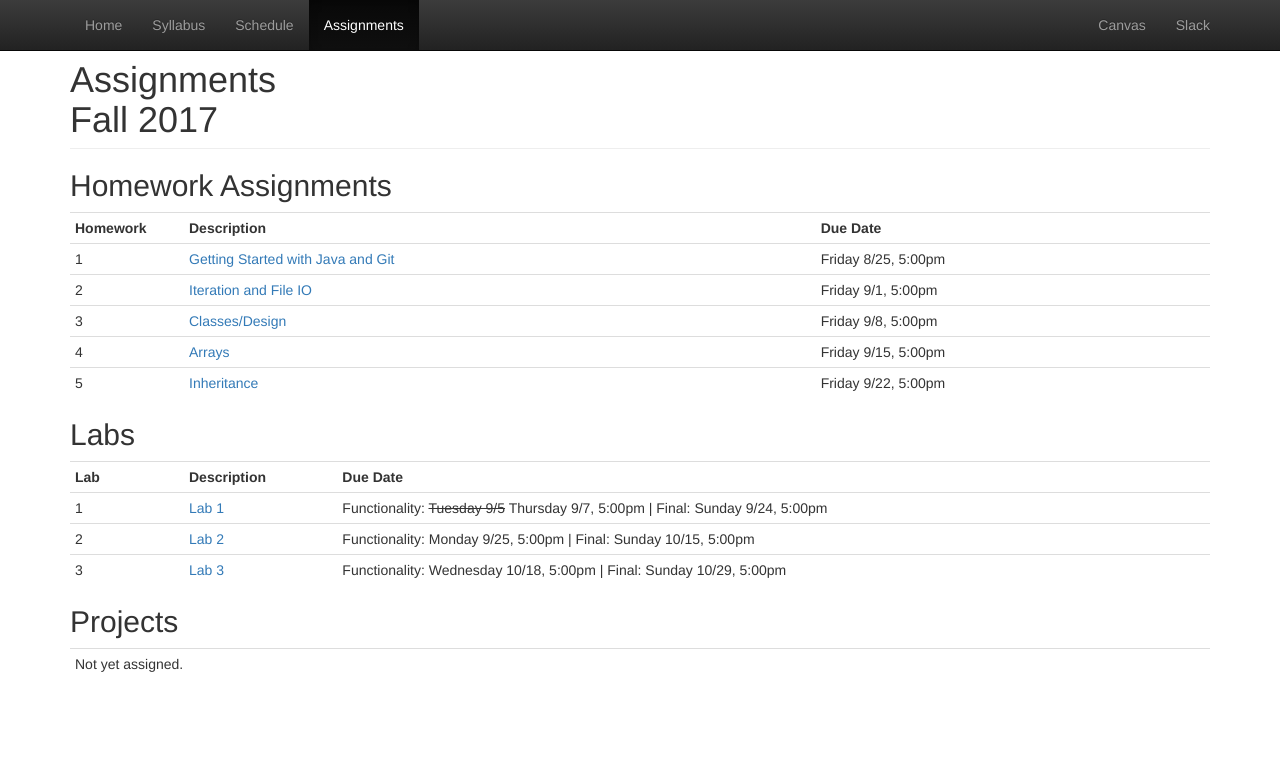
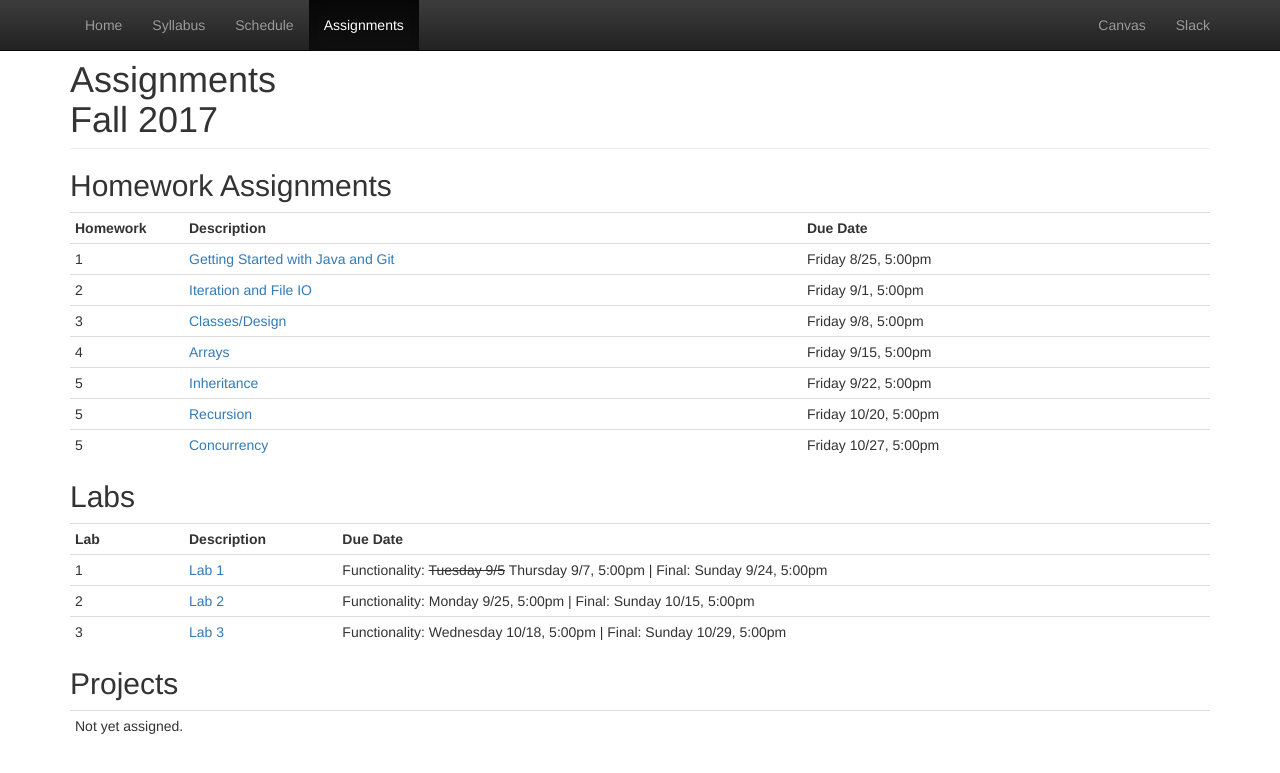
Before and after one commit to CS514-F17/cs514-f17.github.io, a Jekyll site: the page built from assignments.html, in a window 1280 px wide. Shown: the top 773 px of the page. Built offline with Jekyll 4.4.1, drawn with Linux system fonts in a browser that asks for light colours.

Commit message:
update hw6 due add hw7

```diff
--- a/assignments.html
+++ b/assignments.html
@@ -38,6 +38,16 @@ title: Assignments
        <td>5</td>
        <td><a href="https://github.com/CS514-F17/Homework5/blob/master/README.md">Inheritance</a></td>
        <td>Friday 9/22, 5:00pm</td>
+     </tr>
+     <tr>
+       <td>5</td>
+       <td><a href="https://github.com/CS514-F17/Homework6/blob/master/README.md">Recursion</a></td>
+       <td>Friday 10/20, 5:00pm</td>
+     </tr>
+     <tr>
+       <td>5</td>
+       <td><a href="https://github.com/CS514-F17/Homework7/blob/master/README.md">Concurrency</a></td>
+       <td>Friday 10/27, 5:00pm</td>
      </tr>
 <!--      <tr>
        <td>2</td>
--- a/schedule.html
+++ b/schedule.html
@@ -215,6 +214,7 @@ title: Schedule
 				<a href="https://github.com/CS514-F17/code/blob/master/USFPersonTester.java">USFPersonTester.java</a><br/> -->
 		</td>
 		<td>
+ 				<a href="https://github.com/CS514-F17/Homework6/blob/master/README.md"><strong>Due Friday</strong> - Homework 6</a><br/>
  				<a href="https://github.com/CS514-F17/SongFinder/blob/master/specifications/lab3.md"><strong>Due Wednesday</strong> - Lab 3 Functionality</a>
 
 				<!-- 				<a href="https://github.com/CS514-F17/labs/blob/master/lab6.md">Lab 6</a><br/>				 -->
@@ -229,6 +229,7 @@ title: Schedule
 				<!-- 				<a href="https://github.com/CS514-F17/notes/blob/master/exam2review.md">Exam 2 Review</a><br/> -->
 		</td>
 		<td>
+ 				<a href="https://github.com/CS514-F17/Homework7/blob/master/README.md"><strong>Due Friday</strong> - Homework 7</a><br/>
  				<a href="https://github.com/CS514-F17/SongFinder/blob/master/specifications/lab3.md"><strong>Due Sunday</strong> - Lab 3 Final</a>
 		</td>
 	</tr>
```
Also changed, not shown: other parts of schedule.html (+0 -1 lines).
